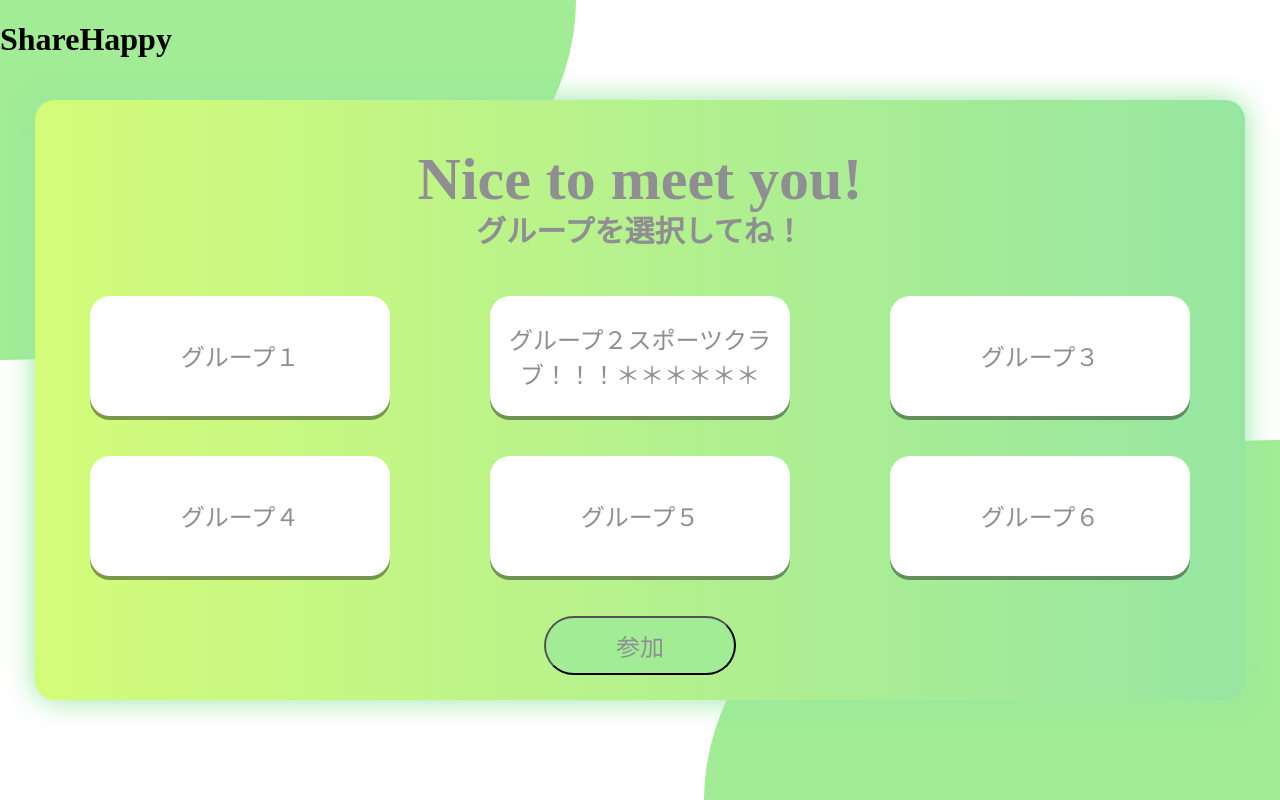
After one commit to RareTECH2024Autumn-G/teamG, a Flask app: page /first-group in a window 1280 px wide. The commit adds this page. Run offline with Flask 2, Linux system fonts and the light colour scheme.

Commit message:
アナザーHTML・CSS追加

```diff
--- a/ChatApp/app.py
+++ b/ChatApp/app.py
@@ -109,5 +109,16 @@ def userLogin():
 def home():
     return render_template('pages/home-pages/home.html')
 
+# first-groupページの表示(初回グループ選択画面)
+@app.route('/first-group')
+def first_group():
+    return render_template('pages/large-window-pages/first-group.html')
+
+
+# second-groupページの表示
+@app.route('/second-group')
+def second_group():
+    return render_template('pages/large-window-pages/second-group.html')
+
 if __name__ == '__main__':
     app.run(host='0.0.0.0', debug=False)
--- /dev/null
+++ b/ChatApp/static/css/base.css
@@ -0,0 +1,25 @@
+.body{
+    margin: 0; /* デフォルトの余白を削除 */
+}
+
+.design{
+    z-index: -1;
+    position: fixed;
+    top: 0;
+    left: 0;
+    width: 45%;
+    height: 45%;
+    background-color: #A1EC95;
+    border-radius: 0% 100% 100% 0% / 100% 0% 100% 0% ;
+}
+
+.design2{
+    z-index: -1;
+    position: fixed;
+    bottom: 0;
+    right: 0;
+    width: 45%;
+    height: 45%;
+    background-color: #A1EC95;
+    border-radius: 100% 0% 0% 100% / 100% 100% 0% 0%  ;
+}
--- /dev/null
+++ b/ChatApp/static/css/group.css
@@ -0,0 +1,77 @@
+.border{
+    border-radius: 20px; /* 角を丸くする */
+    padding: 5px; /* 内側の余白 */
+    max-width: 1200px;/* 最大幅を設定 */
+    margin: 100px auto;/* 上下に100pxの余白を追加し、左右は中央揃え */
+    filter: drop-shadow(0 0 15px #96E6A1);
+    background: linear-gradient(90deg, #D4FC79, #96E6A1);
+}
+
+.group-add{
+    text-align: center;
+    color: #8E8E93;
+}
+
+.group-add h1{
+    font-size: 60px;/* 文字サイズと色 */
+    margin-bottom: -32px; /* h1とh2の間の余白を設定 */
+}
+
+.group-add h2{
+    font-size: 30px;/* 文字サイズと色 */
+}
+
+/*--グループ選択画面表示 */
+.group-add-container {
+    display: flex;
+    align-items: center; /* 水平方向の中央揃え */
+    flex-direction:row;/*左から右へ*/
+    flex-wrap: wrap;/*折り返し*/
+    justify-content: space-between;/*子要素を均等に配置*/
+}
+
+/* 既存選択グループ選択画面のボタン指定*/
+.group-button {
+    color: #8E8E93;
+    width: 25%; /* ボタンの幅を設定 */
+    margin-left: 50px;/* ボタンの間の余白 */
+    margin-right: 50px;
+    margin-top: 20px;
+    margin-bottom: 20px;
+    padding: 10px;/* ボタンの内側の余白 */
+    height: 15vh;
+    background: #FFFFFF;
+    border-radius: 20px; /*丸み*/
+    font-size: 24px;
+    border: none;
+    box-shadow: 0px 4px 0px 0px rgba(0, 0, 0, 0.4);
+    cursor: pointer;/* カーソルをポインターに変更 */
+    transition: background-color 0.3s; /* ホバー時のトランジションを設定 */
+}
+
+.group-button:hover{
+    background-color: #bfc4bf;/* ホバー時の背景色を変更 */
+}
+
+
+/*参加ボタン*/
+.add-button{
+    text-align: center;
+
+}
+
+.add-button2{
+    width: 16%; /* 幅を80%に設定 */
+    padding: 10px; /* ボタンの内側の余白 */
+    background-color: #A1EC95; /* 参加ボタンの背景色 */
+    color: #8E8E93; /* 文字色を白に設定 */
+    border-radius: 50px; /* 角を丸くする */
+    font-size: 24px; /* フォントサイズを設定 */
+    cursor: pointer; /* カーソルをポインターに変更 */
+    margin-top: 20px;
+    margin-bottom: 20px;
+}
+
+.add-button2:hover{
+    background-color: #8E8E93;
+}
--- /dev/null
+++ b/ChatApp/static/css/styles.css
@@ -0,0 +1,7 @@
+/* 全てのCSSをまとめてエクスポート */
+
+@import "group.css";
+@import "home.css";
+@import "base.css";
+@import "chat.css";
+@import "registration.css";
--- a/ChatApp/templates/pages/home-pages/base.html
+++ b/ChatApp/templates/pages/home-pages/base.html
@@ -5,9 +5,13 @@
     <meta http-equiv="X-UA-Compatible" content="IE=edge" />
     {% block title %}{% endblock %}
     <link rel="icon" href="../../static/img/favicon.svg" />
-    <link rel="stylesheet" href="../../static/css/registration.css" />
+    <link rel="stylesheet" href="../../static/css/styles.css" />
   </head>
+  <header class="design">
+    <h1>ShareHappy</h1>
+ </header>
   <body>
     {% block body %}{% endblock %}
   </body>
+  <footer class="design2"></footer>
 </html>
--- a/ChatApp/templates/pages/home-pages/home.html
+++ b/ChatApp/templates/pages/home-pages/home.html
@@ -1,6 +1,7 @@
 {% extends 'pages/home-pages/base.html' %} {% block title %}
 <title>ホーム</title>
-{% endblock %} {% block body %}
+{% endblock %}
+{% block body %}
 <div class="registration-box">
   <main class="registration-main">
     <img src="../../static/img/cathouse.svg" alt="キャットハウス" />
--- /dev/null
+++ b/ChatApp/templates/pages/large-window-pages/base.html
@@ -0,0 +1,18 @@
+<!DOCTYPE html>
+<html lang="ja">
+  <head>
+      <meta charset="UTF-8" /> <!--文字化けを防ぐ-->
+      <meta http-equiv="X-UA-Compatible" content="IE=edge" /> <!--IEとのバージョンの互換性を保つ-->
+      <meta name="viewport" content="width=device-width, initial-scale=1.0" /> <!--レスポンシブデザインのため。モバイルの可動領域-->
+      {% block title %}{% endblock %}
+      <link rel="icon" href="../../static/img/favicon.svg" /> <!--ファビコン画像-->
+      <link rel="stylesheet" href="../../static/css/styles.css" /><!--cssのリンクファイル-->
+   </head>
+   <header class="design">
+      <h1>ShareHappy</h1>
+   </header>
+   <body>
+      {% block body %}{% endblock %}
+   </body>
+   <footer class="design2"></footer>
+</html>
--- /dev/null
+++ b/ChatApp/templates/pages/large-window-pages/first-group.html
@@ -0,0 +1,23 @@
+{% extends 'pages/large-window-pages/base.html' %}
+{% block title %}
+<title>初回グループ選択画面</title>
+{% endblock %}
+{% block body %}
+<div class="border "><!--メッセージ（ようこそ）-->
+  <div class="group-add">
+       <h1>Nice to meet you!</h1>
+       <h2>グループを選択してね！</h2>
+  </div>
+  <div class="group-add-container"> <!--グループ一覧-->
+      <button class="group-button" id="(グループのID)">グループ１</button>
+      <button class="group-button" id="(グループのID)">グループ２スポーツクラブ！！！＊＊＊＊＊＊</button>
+      <button class="group-button" id="(グループのID)">グループ３</button>
+      <button class="group-button" id="(グループのID)">グループ４</button>
+      <button class="group-button" id="(グループのID)">グループ５</button>
+      <button class="group-button" id="(グループのID)">グループ６</button>
+  </div>
+  <div class="add-button">
+    <a href="/home"><button class="add-button2" id="join-group-button()">参加</button></a> <!-- 参加ボタンを追加 -->
+  </div>
+</div>
+{% endblock %}
--- a/ChatApp/templates/pages/register-pages/base.html
+++ b/ChatApp/templates/pages/register-pages/base.html
@@ -5,9 +5,13 @@
     <meta http-equiv="X-UA-Compatible" content="IE=edge" />
     {% block title %}{% endblock %}
     <link rel="icon" href="../../static/img/favicon.svg">
-    <link rel="stylesheet" href="../../static/css/registration.css">
+    <link rel="stylesheet" href="../../static/css/styles.css">
 </head>
+<header class="design">
+    <h1>ShareHappy</h1>
+ </header>
 <body>
     {% block body %}{% endblock %}
 </body>
+<footer class="design2"></footer>
 </html>
```
Also changed, not shown: ChatApp/static/css/chat.css (added, +52 -0 lines), ChatApp/static/css/home.css (added, +125 -0 lines), ChatApp/templates/pages/large-window-pages/second-group.html (added, +11 -0 lines).
